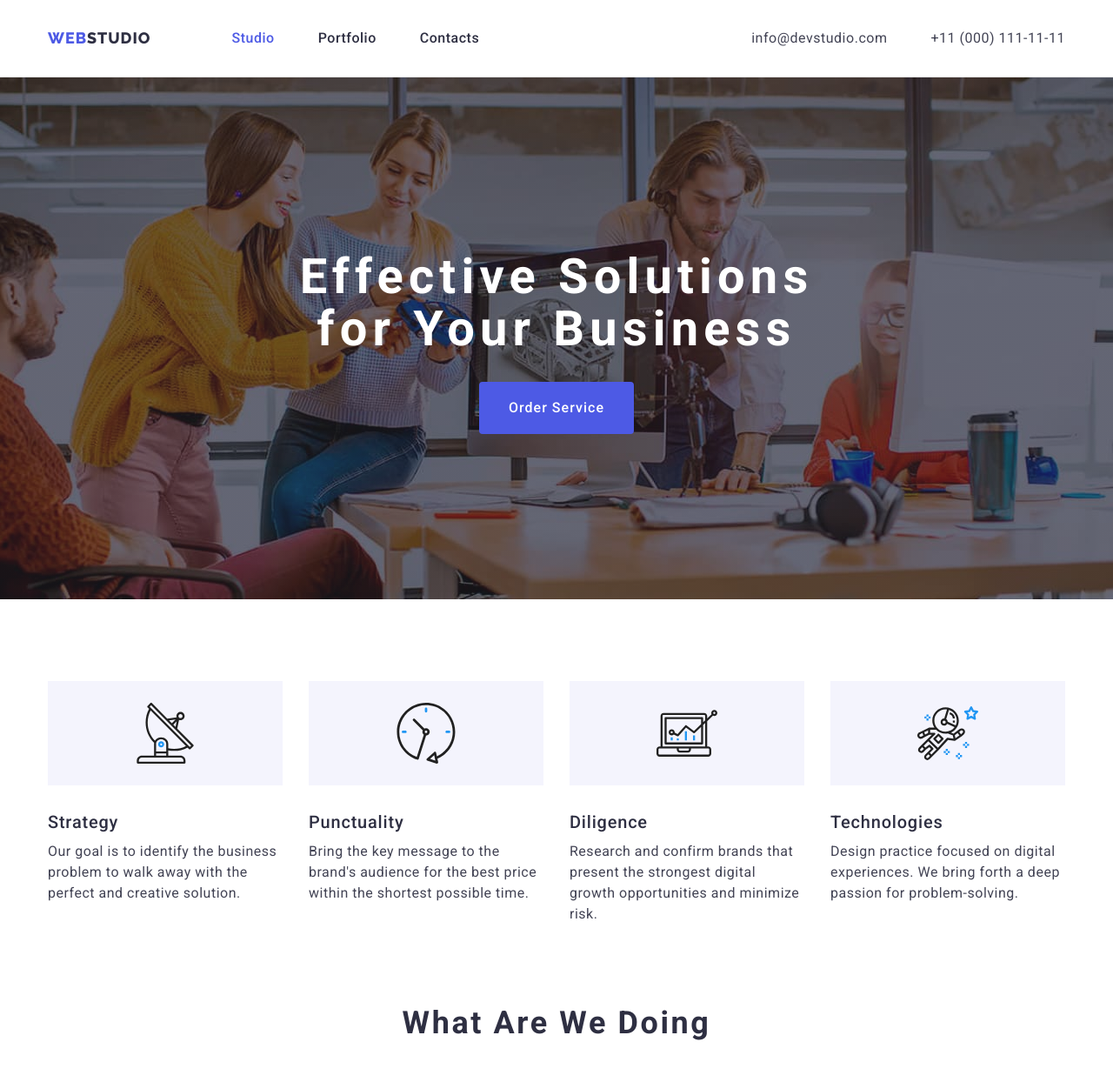
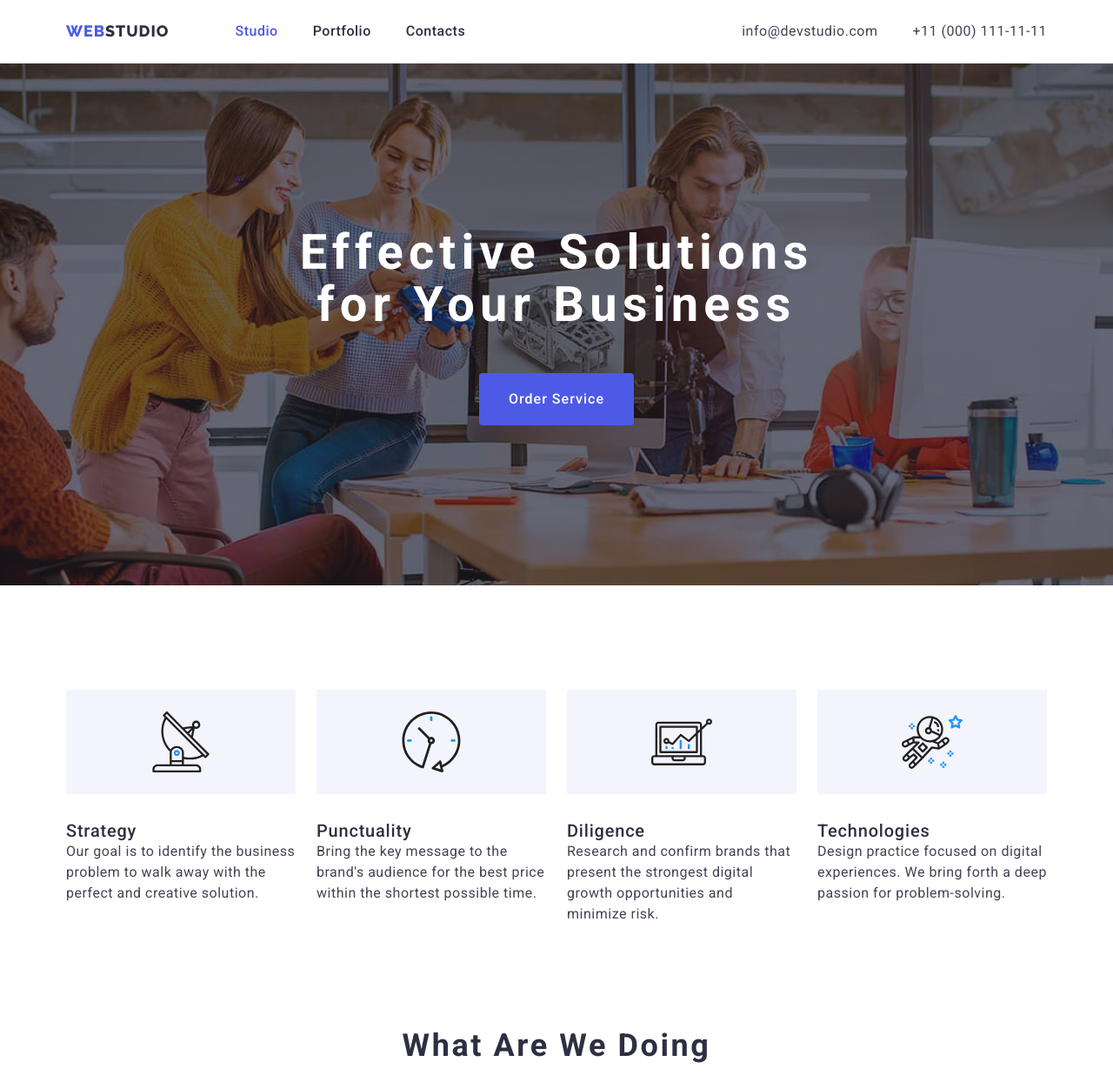
Before and after one commit to KaterynaMal/goit-markup-hw-04, a plain HTML site: page index.html in a window 1280 px wide. Shown: the top 1244 px of the page at 87% size. Drawn offline with nearby package versions, Linux system fonts and the light colour scheme.

Commit message:
posittions

```diff
--- a/css/styles.css
+++ b/css/styles.css
@@ -25,14 +25,15 @@ body {
 .container {
   margin-left: auto;
   margin-right: auto;
-  width: 1200px;
+  max-width: 1158px;
   padding-left: 15px;
   padding-right: 15px;
 }
 
 .section {
-  padding-top: 94px;
-  padding-bottom: 94px;
+  padding-top: 120px;
+  padding-bottom: 120px;
+
 }
 
 /*   Шапка сайту   */
@@ -47,7 +48,7 @@ header .container {
 }
 
 .logo {
-  margin-right: 93px;
+  margin-right: 76px;
 
   color: var(--title-text-color);
   font-family: Raleway, sans-serif;
@@ -75,8 +76,8 @@ header .container {
 
 .site-nav.link {
   display: block;
-  padding-top: 32px;
-  padding-bottom: 32px;
+  padding-top: 24px;
+  padding-bottom: 24px;
 }
 
 .list {
@@ -86,7 +87,7 @@ header .container {
 }
 
 .list .item:not(:last-child) {
-  margin-right: 50px;
+  margin-right: 40px;
 }
 
 .list.contacts {
@@ -124,10 +125,10 @@ header .container {
   fill: var(--accent-color);
 }
 
-.contacts-icon {
-  margin-right: 10px;
+/*.contacts-icon {
+  margin-right: 40px;
   fill: currentColor;
-}
+}*/
 
 /*  Сброс
 Основний контент  */
@@ -170,16 +171,16 @@ ul {
   letter-spacing: 0.11em;
 
 
-  margin-bottom: 30px;
+  margin-bottom: 48px;
 }
 
 .baner {
   background-color: var(--dark-background-color);
   text-align: center;
-  padding-top: 200px;
-  padding-bottom: 200px;
+  padding-top: 188px;
+  padding-bottom: 292px;
 
-  max-width: 1600px;
+  max-width: 1440px;
   height: 600px;
   margin-left: auto;
   margin-right: auto;
@@ -221,6 +222,7 @@ letter-spacing: 0.064em;
   border: 2px solid var(--accent-color);
   margin-left: auto;
   margin-right: auto;
+
   min-width: 169px;
   padding: 16px 32px;
 }
@@ -295,9 +297,9 @@ img {
 
 /*   Чем мы занимаемся   */
 
-.section.directions {
+/*.section.directions {
   padding-top: 0;
-}
+}*/
 
 .list-direction {
   justify-content: space-between;
@@ -311,20 +313,24 @@ img {
 
 .list.advant {
   display: flex;
-  margin-right: -30px;
+  margin-right: -24px;
 }
 
 .advant-items {
-  margin-right: 30px;
-  flex-basis: calc((100% - 120px) / 4);
+  margin-right: 24px;
+  flex-basis: calc((100% - 96px) / 4);
+
 }
 
+
+
 .thumb {
-  width: 270px;
+  width: 264px;
   height: 120px;
   background-color: var(--secondary-background-color);
   margin-bottom: 30px;
   display: flex;
+  flex-direction: column;
   align-items: center;
   justify-content: center;
 }
@@ -345,12 +351,12 @@ img {
   width: 270px;
 }*/
 
-.advant-title {
+/*.advant-title {
 
 
 
   margin-bottom: 10px;
-}
+}*/
 
 .advant-title,
 .list-title,
@@ -365,7 +371,7 @@ img {
 }
 
 .section.advant {
-  padding-bottom: 94px;
+  padding-bottom: 0;
 }
 
 /*   Наша команда   */
@@ -494,6 +500,10 @@ img {
 }
 
 /*   Секція Портфоліо   */
+
+.section.portfolio {
+padding-top: 100px;
+}
 
 .variaty {
   color: var(--primary-text-color);
--- a/index.html
+++ b/index.html
@@ -13,9 +13,9 @@
     <link rel="preconnect" href="https://fonts.gstatic.com" crossorigin>
     <link href="https://fonts.googleapis.com/css2?family=Raleway:wght@800&family=Roboto:wght@400;500;700&display=swap"
         rel="stylesheet">
-    <link rel="stylesheet" href="https://cdnjs.cloudflare.com/ajax/libs/modern-normalize/1.1.0/modern-normalize.min.css"
-            integrity="sha512-wpPYUAdjBVSE4KJnH1VR1HeZfpl1ub8YT/NKx4PuQ5NmX2tKuGu6U/JRp5y+Y8XG2tV+wKQpNHVUX03MfMFn9Q=="
-            crossorigin="anonymous" referrerpolicy="no-referrer" />
+    <link rel="stylesheet" href="https://cdnjs.cloudflare.com/ajax/libs/modern-normalize/2.0.0/modern-normalize.min.css"
+        integrity="sha512-4xo8blKMVCiXpTaLzQSLSw3KFOVPWhm/TRtuPVc4WG6kUgjH6J03IBuG7JZPkcWMxJ5huwaBpOpnwYElP/m6wg=="
+        crossorigin="anonymous" referrerpolicy="no-referrer" />
     <link rel="stylesheet" href="./css/styles.css">
 </head>
 
```
Also changed, not shown: portfolio.html (+1 -1 lines).
